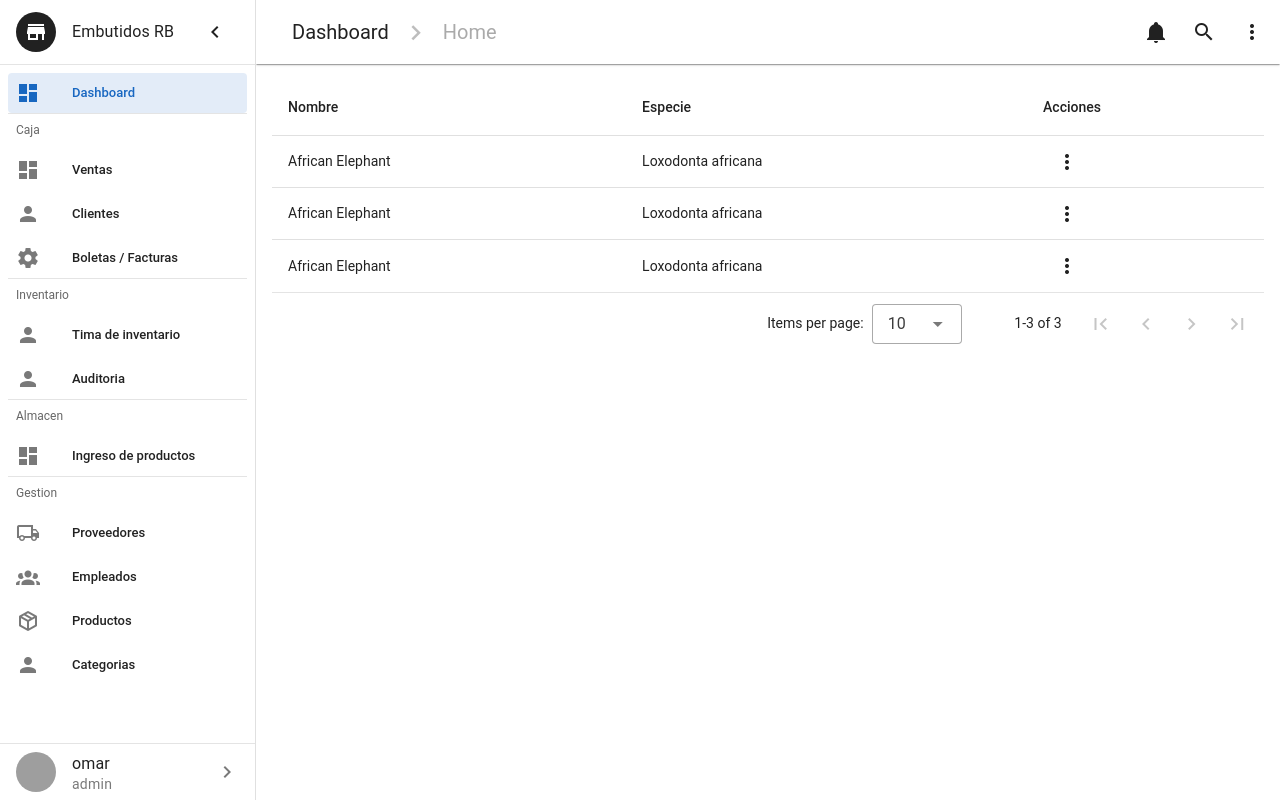
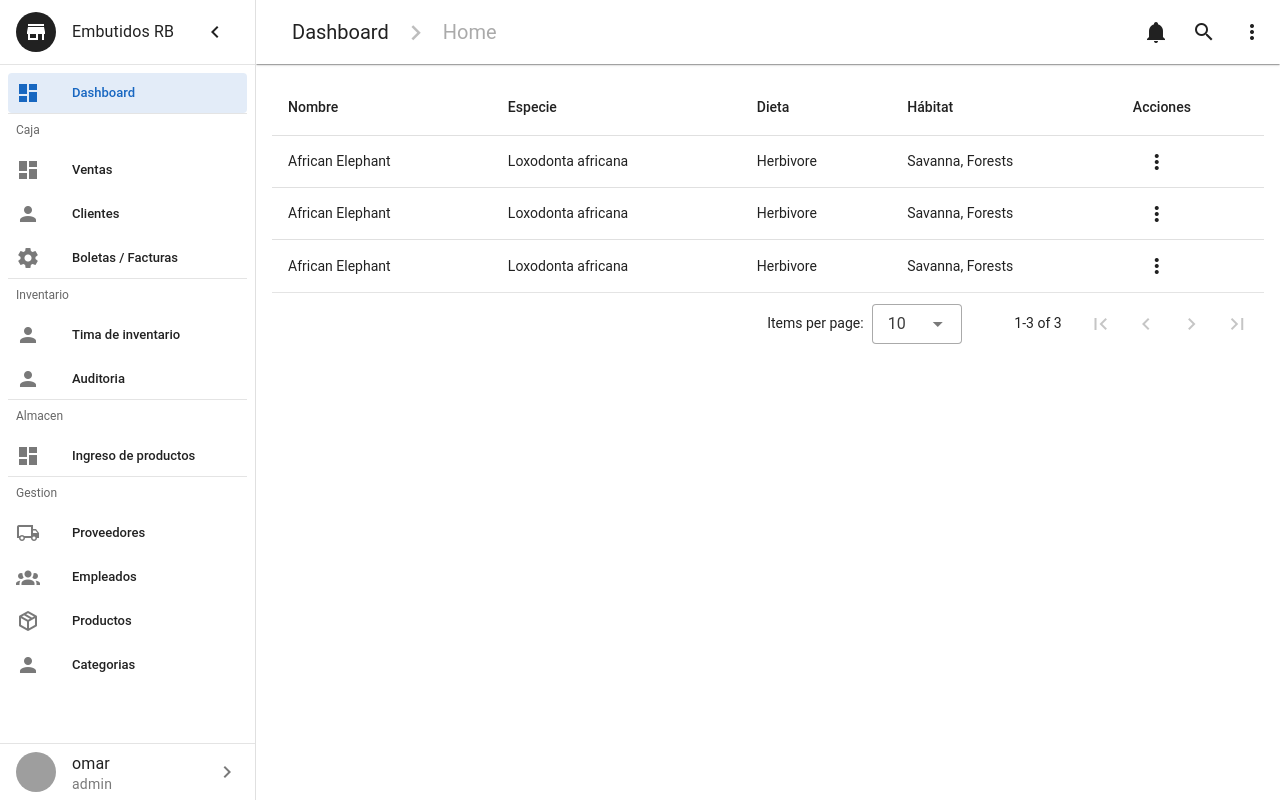
Before and after one commit to aomineDev/bodega-rb, a Vue app: page /home in a window 1280 px wide. Built offline with nearby package versions, Linux system fonts and the light colour scheme; grey boxes are pictures that could not be loaded; what @tanstack/vue-query would draw is missing.

Commit message:
actionMenu refactor y table

```diff
--- a/src/components/ActionMenu.vue
+++ b/src/components/ActionMenu.vue
@@ -5,7 +5,7 @@ defineProps({
     default: () => [
       { label: 'Ver detalles', value: 'view', icon: 'mdi-eye' },
       { label: 'Editar', value: 'edit', icon: 'mdi-pencil' },
-      { label: 'Eliminar', value: 'delete', icon: 'mdi-delete' },
+      { label: 'Eliminar', value: 'delete', icon: 'mdi-delete', color: 'red' },
     ],
   },
 })
@@ -22,11 +22,13 @@ defineEmits(['action'])
       <v-list-item v-for="action in actions" :key="action.value" @click="$emit('action', action.value)"
         class="cursor-pointer">
         <template #prepend>
-          <v-icon>{{ action.icon }}</v-icon>
+          <v-icon :color="action.color || undefined">{{ action.icon }}</v-icon>
         </template>
 
         <template #title>
-          {{ action.label }}
+          <span :class="action.color ? `text-${action.color}` : ''">
+            {{ action.label }}
+          </span>
         </template>
       </v-list-item>
     </v-list>
--- a/src/views/HomeView.vue
+++ b/src/views/HomeView.vue
@@ -1,6 +1,14 @@
 <script setup>
 
 import ActionMenu from '@/components/ActionMenu.vue';
+
+const headers = [
+  { title: 'Nombre', key: 'name' },
+  { title: 'Especie', key: 'species' },
+  { title: 'Dieta', key: 'diet' },
+  { title: 'Hábitat', key: 'habitat' },
+  { title: 'Acciones', key: 'actions', sortable: false },
+]
 
 const items = [
   {
@@ -26,25 +34,13 @@ const items = [
 
 
 <template>
-  <v-data-table :items="items">
-    <template #headers>
-      <tr>
-        <th>Nombre</th>
-        <th>Especie</th>
-        <th>Acciones</th>
-      </tr>
-    </template>
 
-    <template #item="{ item }">
-      <tr>
-        <td>{{ item.name }}</td>
-        <td>{{ item.species }}</td>
-        <td>
-          <ActionMenu @action="(type) => handleAction(type, item)" />
-        </td>
-      </tr>
+  <v-data-table :headers="headers" :items="items">
+    <template #[`item.actions`]="{ item }">
+      <ActionMenu @action="(type) => handleAction(type, item)" />
     </template>
   </v-data-table>
+
 </template>
 
 <style scoped></style>
```
